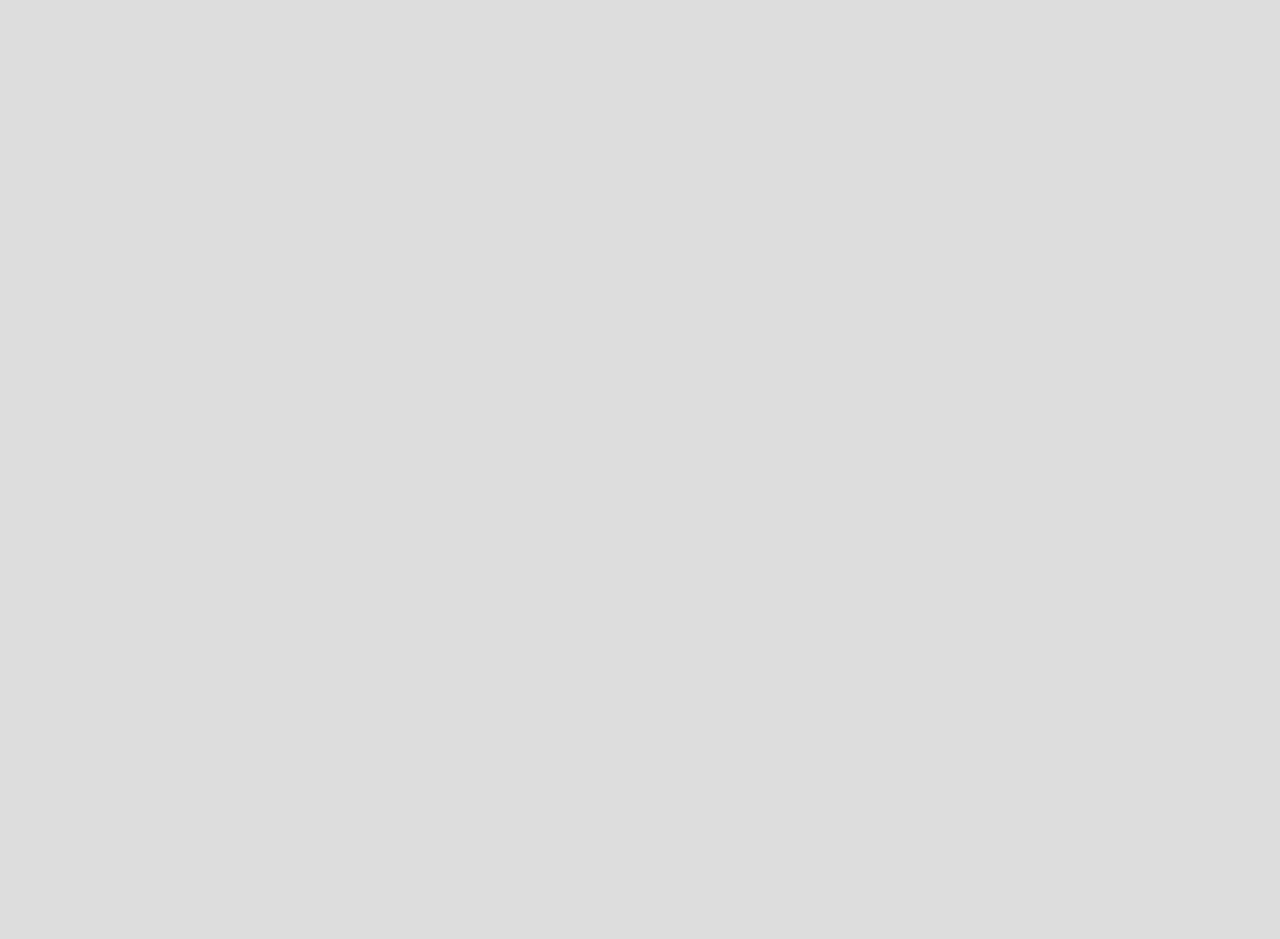
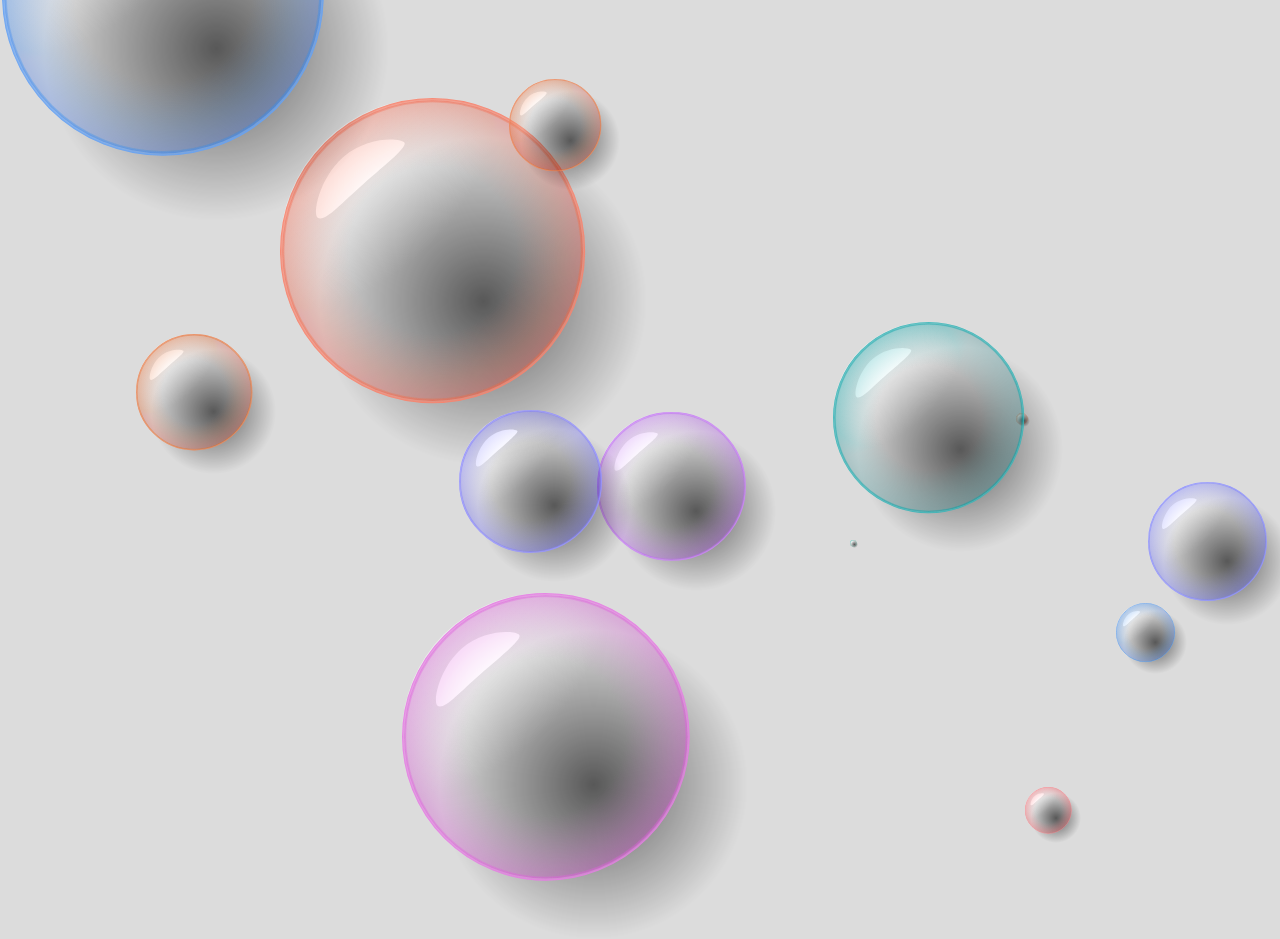
Before and after one commit to try-an/bubbles, a plain HTML site: page index.html in a window 1280 px wide. Before the commit the page ends 800 px from the top, so only its background shows below. Drawn offline with Linux system fonts and the light colour scheme.

Commit message:
Made the "screensaver" by spawning multiple bubbles of varying starting position, speed, hue and size.

```diff
--- a/index.html
+++ b/index.html
@@ -77,7 +77,18 @@
             });
         }
 
-        createRisingBubble(Math.random().toString(16), 100, 100, 100, 10);
+        let maxSize = 400;
+        let maxSpeed = 20;
+        let maxHueDegree = 360;
+
+        setInterval(() => {
+            let randomX = Math.random() * innerWidth;
+            let randomHue = Math.random() * maxHueDegree;
+            let randomSize = Math.random() * maxSize;
+            let randomSpeed = Math.random() * maxSpeed;
+
+            createRisingBubble(Math.random().toString(16), randomX, randomHue, randomSize, randomSpeed);
+        }, 200)
     </script>
 </body>
 </html>
```
